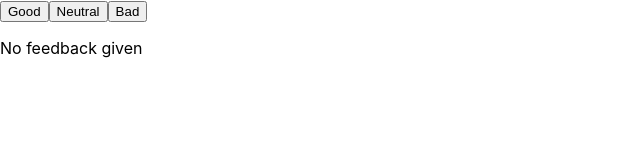
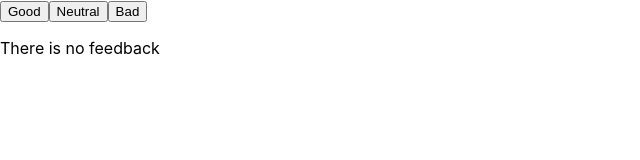
Before and after one commit to T-Dmutro/goit-react-hw-02-feedback, a React (Create React App) app: page / in a window 1280 px wide. Shown: the top 160 px of the page, without its empty margins (0-640 px from the left). Built offline with nearby package versions, Linux system fonts and the light colour scheme.

Commit message:
There is no feedback

```diff
--- a/src/components/feedback.jsx
+++ b/src/components/feedback.jsx
@@ -60,7 +60,7 @@ class Counter extends React.Component {
           onNeutral={this.state.neutral}
           onBad={this.state.bad}
         />)}
-        {!this.state.visible && <p>No feedback given</p>}
+        {!this.state.visible && <p>There is no feedback</p>}
       </div>
     );
   }
```
